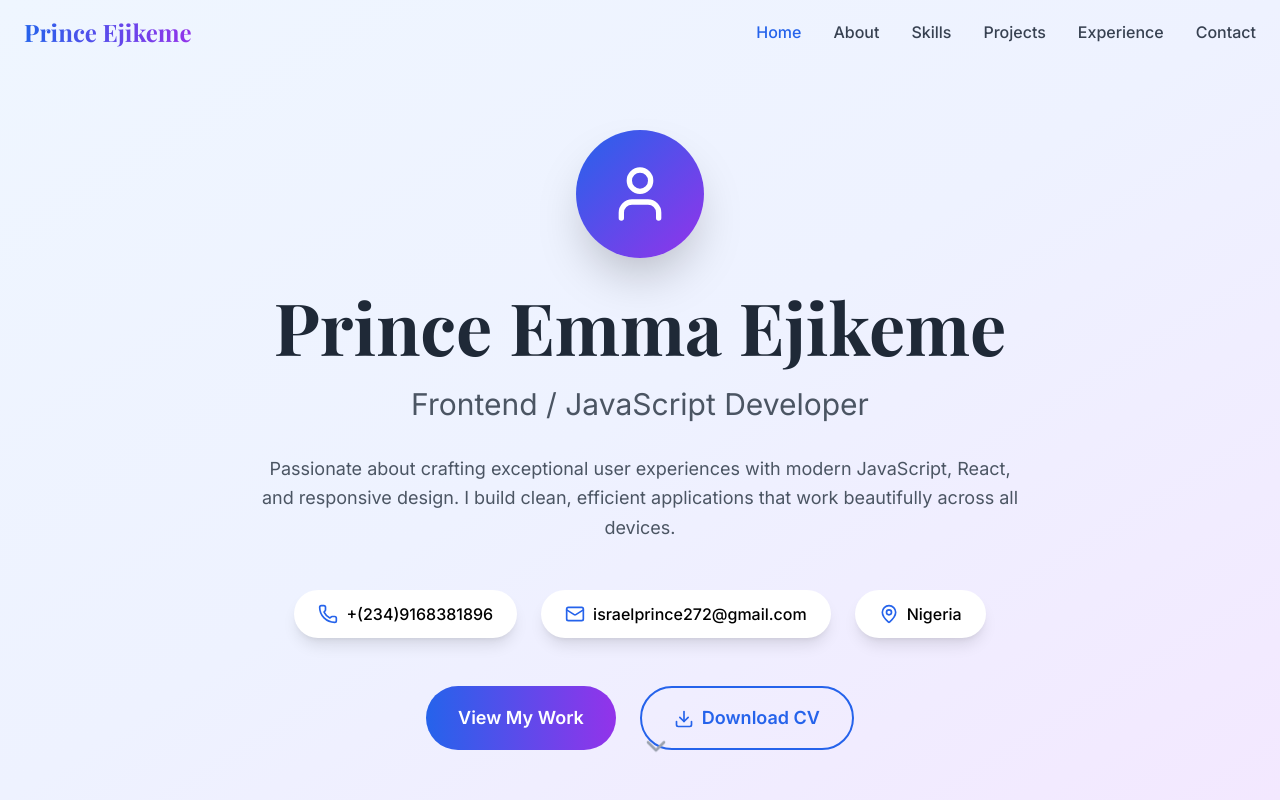
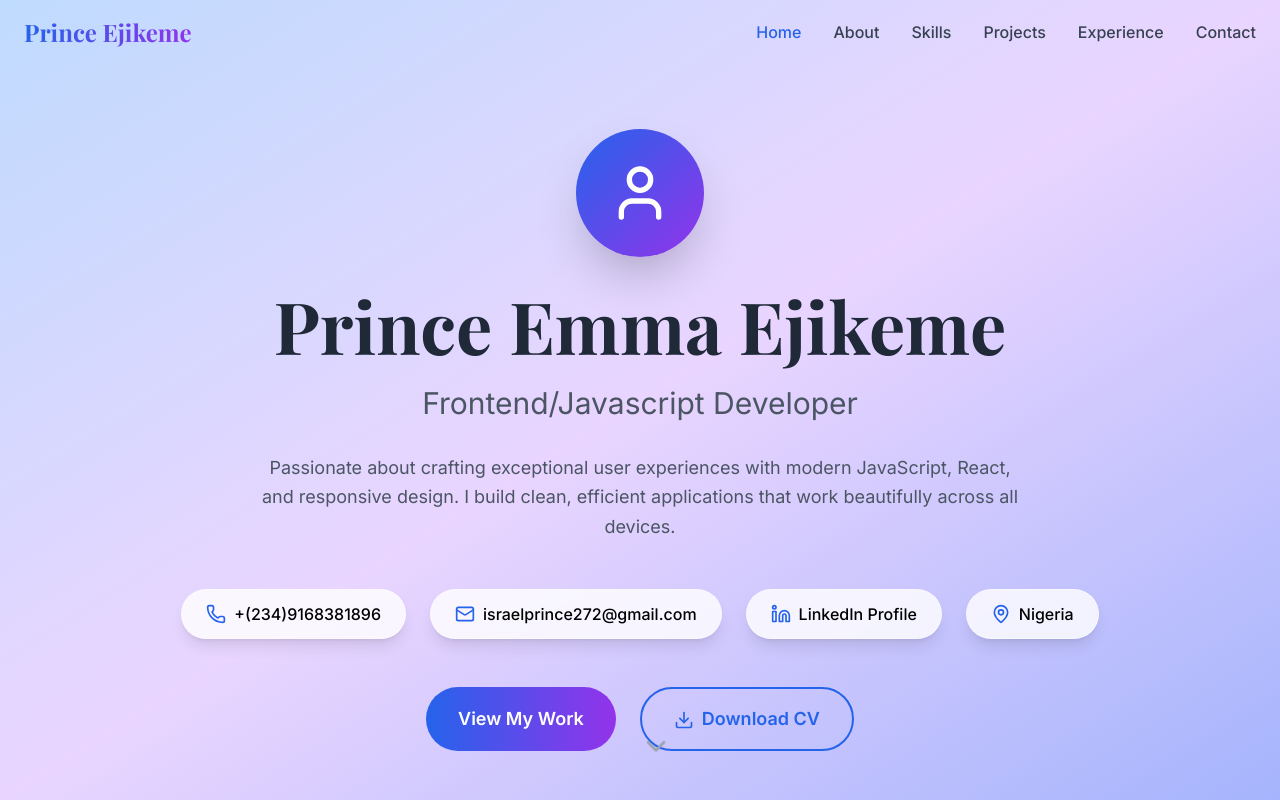
Before and after one commit to PrincyC007/portfolio, a React (Create React App) app: page / in a window 1280 px wide. Shown: the top 800 px of the page. Built offline with nearby package versions, Linux system fonts and the light colour scheme.

Commit message:
Updated Job description and Title page for better clarity

```diff
--- a/public/index.html
+++ b/public/index.html
@@ -24,7 +24,7 @@
       work correctly both with client-side routing and a non-root public URL.
       Learn how to configure a non-root public URL by running `npm run build`.
     -->
-    <title>React App</title>
+    <title>Prince Emma Ejikeme - Portfolio</title>
   </head>
   <body>
     <noscript>You need to enable JavaScript to run this app.</noscript>
--- a/src/components/Hero.jsx
+++ b/src/components/Hero.jsx
@@ -1,9 +1,9 @@
 import React from 'react';
-import { Phone, Mail, MapPin, ChevronDown, User, Download } from 'lucide-react';
+import { Phone, Mail, MapPin, ChevronDown, User, Download, Linkedin } from 'lucide-react';
 
 const Hero = ({ scrollToSection }) => {
   return (
-    <section id="hero" className="min-h-screen flex items-center justify-center bg-gradient-to-br from-blue-50 via-indigo-50 to-purple-100 pt-20">
+    <section id="hero" className="min-h-screen flex items-center justify-center bg-gradient-to-br from-blue-200 via-purple-200 to-indigo-300 pt-20">
       <div className="container mx-auto px-6 text-center">
         <div className="animate-in fade-in slide-in-from-bottom-4 duration-1000">
           <div className="w-32 h-32 bg-gradient-to-br from-blue-600 to-purple-600 rounded-full mx-auto mb-8 flex items-center justify-center shadow-2xl">
@@ -13,7 +13,7 @@ const Hero = ({ scrollToSection }) => {
             Prince Emma Ejikeme
           </h1>
           <p className="text-2xl md:text-3xl text-gray-600 mb-8">
-            Frontend / JavaScript Developer
+            Frontend/Javascript Developer
           </p>
           <p className="text-lg text-gray-600 mb-12 max-w-3xl mx-auto leading-relaxed">
             Passionate about crafting exceptional user experiences with modern JavaScript, React, and responsive design.
@@ -21,15 +21,21 @@ const Hero = ({ scrollToSection }) => {
           </p>
 
           <div className="flex flex-wrap justify-center gap-6 mb-12">
-            <div className="flex items-center gap-2 bg-white px-6 py-3 rounded-full shadow-lg">
+            <div className="flex items-center gap-2 bg-white/80 backdrop-blur-sm px-6 py-3 rounded-full shadow-lg border border-white/40">
               <Phone className="w-5 h-5 text-blue-600" />
               <span className="font-medium">+(234)9168381896</span>
             </div>
-            <div className="flex items-center gap-2 bg-white px-6 py-3 rounded-full shadow-lg">
+            <div className="flex items-center gap-2 bg-white/80 backdrop-blur-sm px-6 py-3 rounded-full shadow-lg border border-white/40">
               <Mail className="w-5 h-5 text-blue-600" />
               <span className="font-medium">israelprince272@gmail.com</span>
             </div>
-            <div className="flex items-center gap-2 bg-white px-6 py-3 rounded-full shadow-lg">
+            <div className="flex items-center gap-2 bg-white/80 backdrop-blur-sm px-6 py-3 rounded-full shadow-lg border border-white/40">
+              <Linkedin className="w-5 h-5 text-blue-600" />
+              <a href="https://www.linkedin.com/in/princycodes" target="_blank" rel="noopener noreferrer" className="font-medium hover:text-blue-600 transition-colors">
+                LinkedIn Profile
+              </a>
+            </div>
+            <div className="flex items-center gap-2 bg-white/80 backdrop-blur-sm px-6 py-3 rounded-full shadow-lg border border-white/40">
               <MapPin className="w-5 h-5 text-blue-600" />
               <span className="font-medium">Nigeria</span>
             </div>
```
